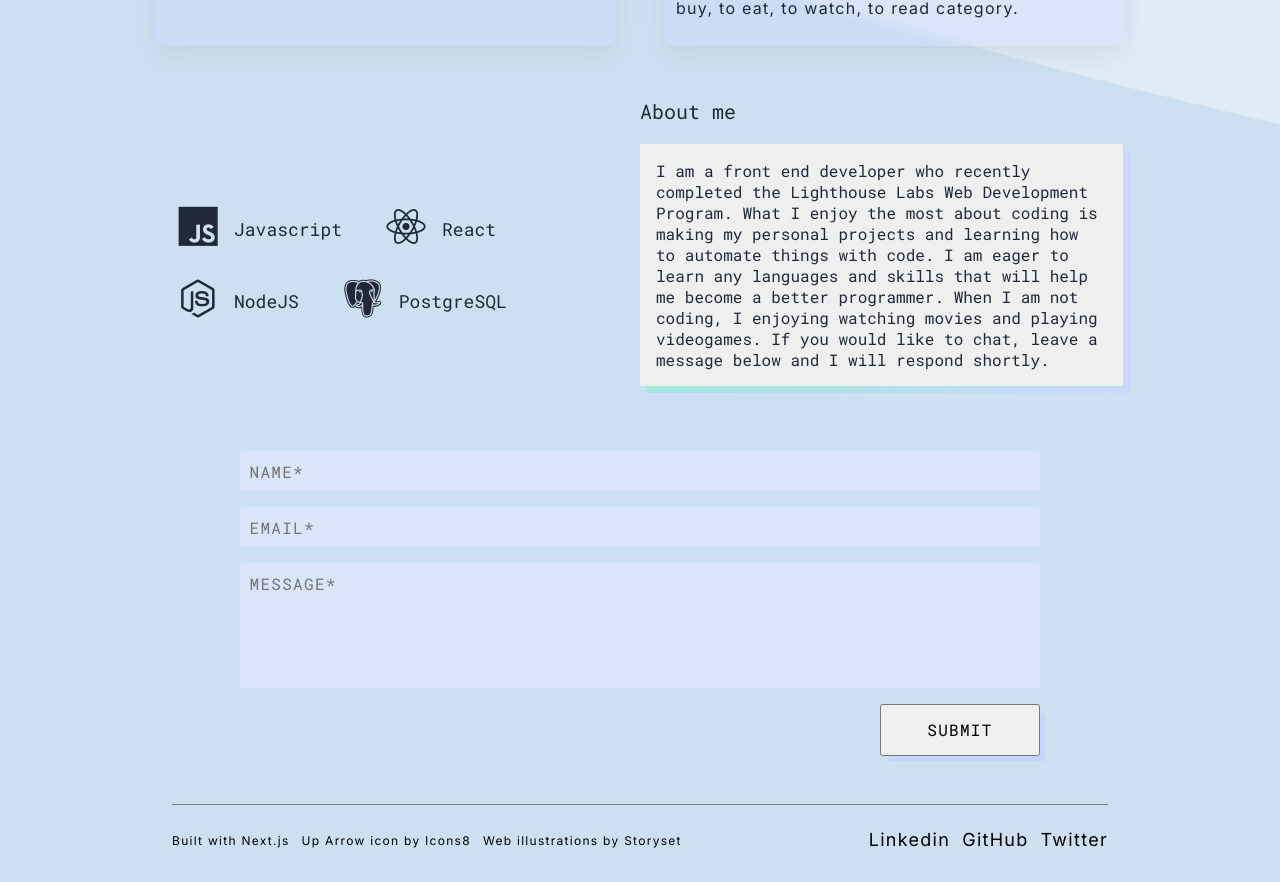
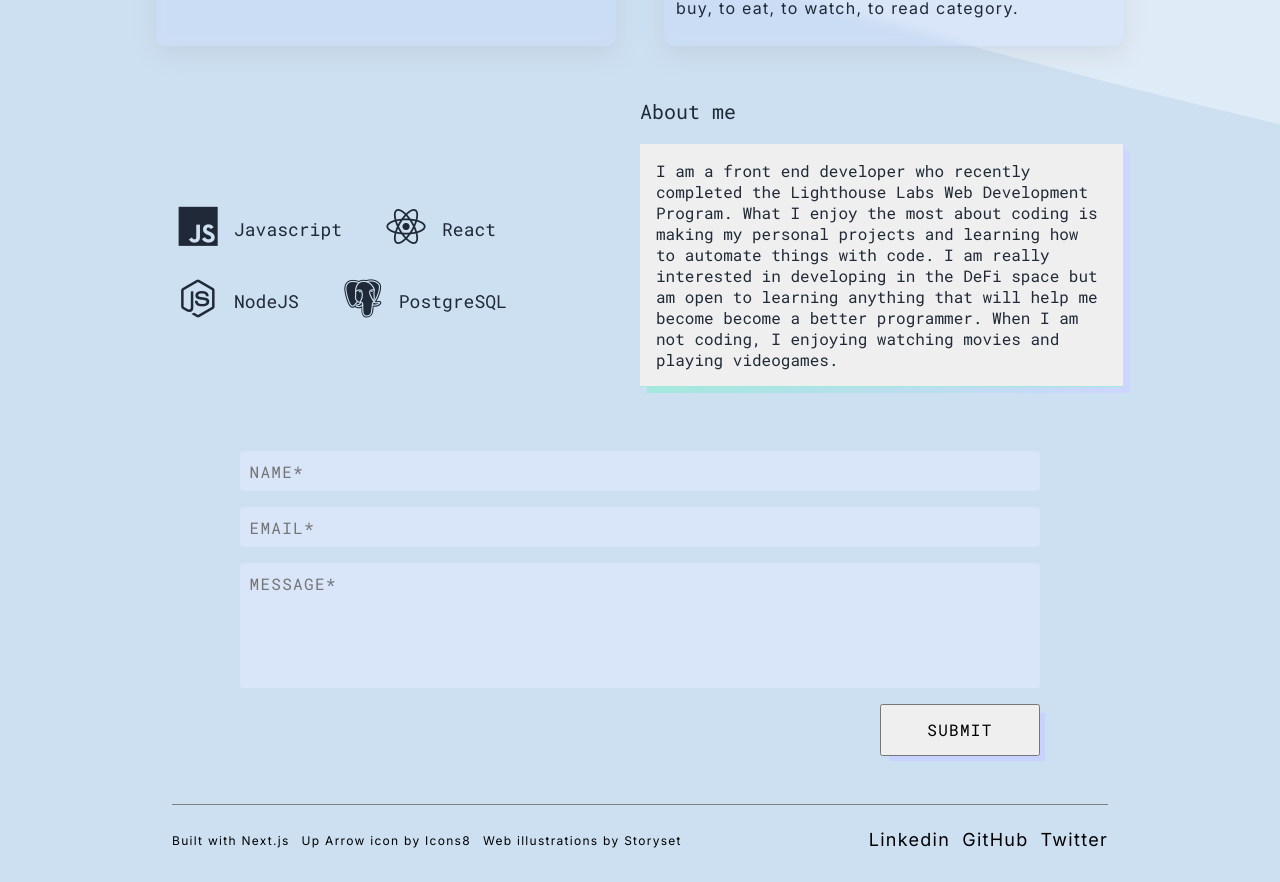
Before and after one commit to WebDevBernard/Portfolio, a Next.js app: page / in a window 1280 px wide. Shown: the part 1233-2115 px from the top of the page. Built offline with nearby package versions, Linux system fonts and the light colour scheme.

Commit message:
update description

```diff
--- a/components/About/About.js
+++ b/components/About/About.js
@@ -13,10 +13,10 @@ export default function About({ aboutRef }) {
             I am a front end developer who recently completed the Lighthouse
             Labs Web Development Program. What I enjoy the most about coding is
             making my personal projects and learning how to automate things with
-            code. I am eager to learn any languages and skills that will help me
-            become a better programmer. When I am not coding, I enjoying
-            watching movies and playing videogames. If you would like to chat,
-            leave a message below and I will respond shortly.
+            code. I am really interested in developing in the DeFi space but am
+            open to learning anything that will help me become become a better
+            programmer. When I am not coding, I enjoying watching movies and
+            playing videogames.
           </p>
         </div>
       </span>
```
